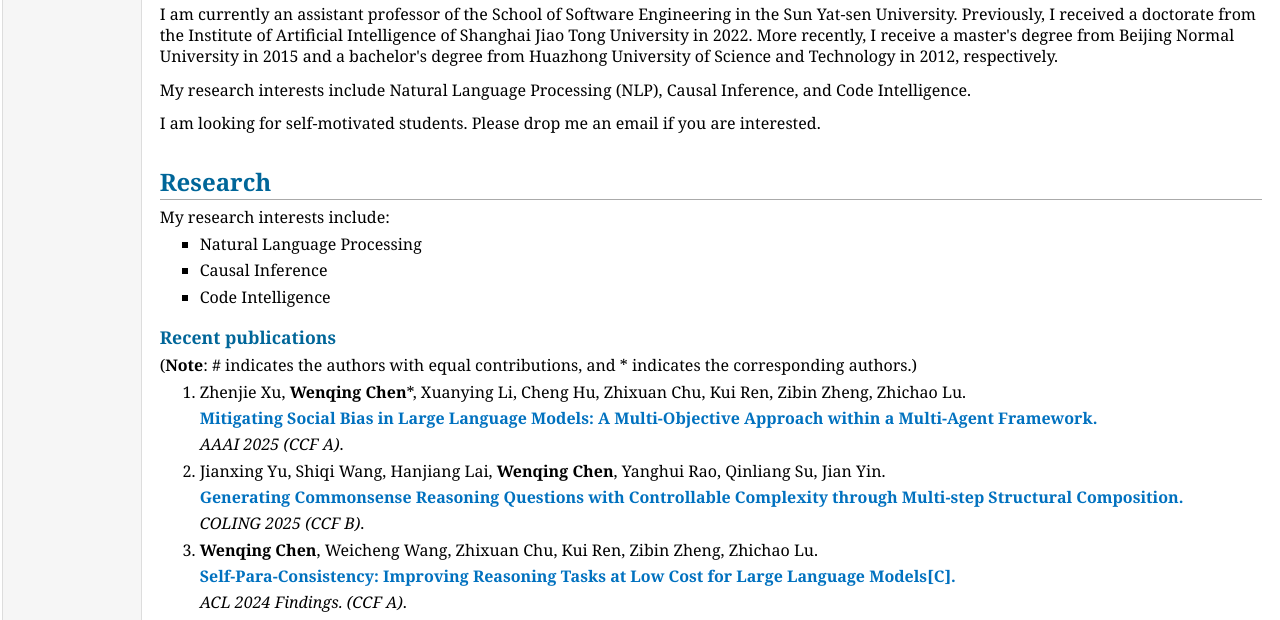
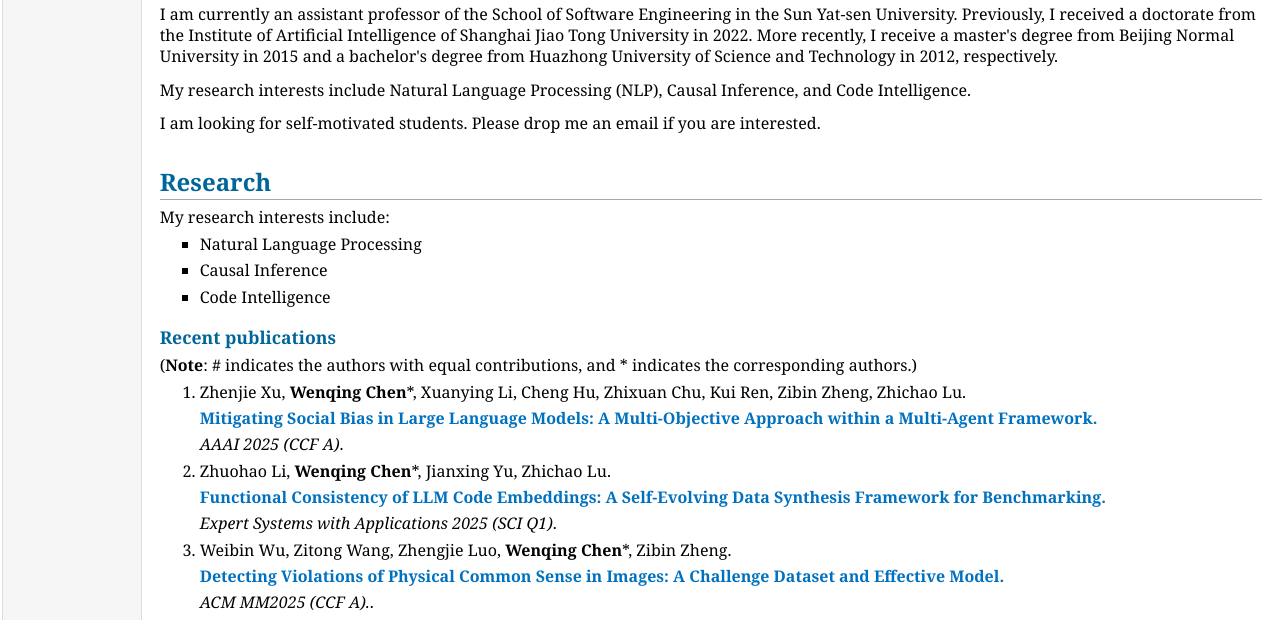
Before and after one commit to chenwq95/chenwq95.github.io, a plain HTML site: page index.html in a window 1280 px wide. Shown: the part 332-952 px from the top of the page. Drawn offline with Linux system fonts and the light colour scheme.

Commit message:
Update index.html

```diff
--- a/index.html
+++ b/index.html
@@ -56,6 +56,14 @@ I am looking for self-motivated students. Please drop me an email if you are int
 
 <li><p>Zhenjie Xu, <b>Wenqing Chen</b>*, Xuanying Li, Cheng Hu, Zhixuan Chu, Kui Ren, Zibin Zheng, Zhichao Lu.
 <p class="Pboldblue">Mitigating Social Bias in Large Language Models: A Multi-Objective Approach within a Multi-Agent Framework.</p> <i>AAAI 2025 (CCF A)</i>.</p>
+</li>
+
+<li><p>Zhuohao Li, <b>Wenqing Chen</b>*, Jianxing Yu, Zhichao Lu.
+<p class="Pboldblue">Functional Consistency of LLM Code Embeddings: A Self-Evolving Data Synthesis Framework for Benchmarking.</p> <i>Expert Systems with Applications 2025 (SCI Q1)</i>.</p>
+</li>
+
+<li><p>Weibin Wu, Zitong Wang, Zhengjie Luo, <b>Wenqing Chen</b>*, Zibin Zheng.
+<p class="Pboldblue">Detecting Violations of Physical Common Sense in Images: A Challenge Dataset and Effective Model. </p> <i>ACM MM2025 (CCF A).</i>.</p>
 </li>
 
 <li><p>Jianxing Yu, Shiqi Wang, Hanjiang Lai, <b>Wenqing Chen</b>, Yanghui Rao, Qinliang Su, Jian Yin.
```
